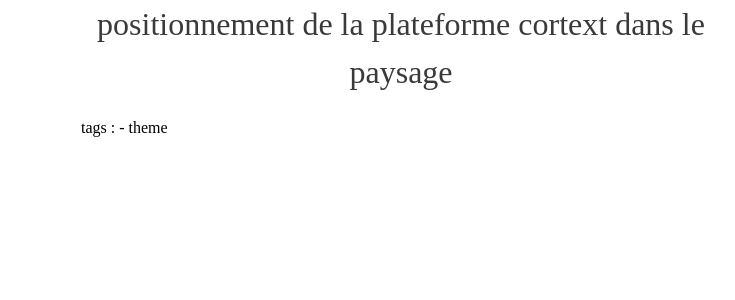
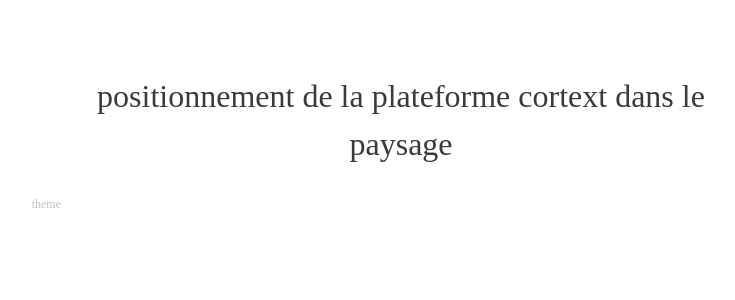
Before and after one commit to taniki/digital-humanities, a Jekyll site: the page built from _posts/notebook/2013-01-30-positionnement_cortext.md, in a window 1280 px wide. Shown: the top 300 px of the page, without its empty margins (239-974 px from the left). Built offline with Jekyll 4.4.1, drawn with Linux system fonts in a browser that asks for light colours; some web fonts are replaced.

Commit message:
css: tags

```diff
--- a/_layouts/default.html
+++ b/_layouts/default.html
@@ -16,15 +16,18 @@
 
 <h1>{{ page.title }}</h1>
 
+<div class="tags">
+<ul>
+{% for tag in page.tags %}
+<li>{{ tag }}</li>
+{% endfor %}
+</ul>
+</div>
+
 <div class="content">
 {{ content }}
 </div>
 
-tags :
-
-{% for tag in page.tags %}
-- {{ tag }}
-{% endfor %}
 </article>
 
 </div>
--- a/css/grid.css
+++ b/css/grid.css
@@ -3,3 +3,19 @@
   display : block;
   margin : 0 auto;
 }
+
+article {
+  margin : 72px 0;
+}
+
+article .tags {
+  position : relative;
+  width : 150px;
+  top : 27px;
+  left : -170px;
+  margin : 0;
+  text-align: right;
+  height : 0;
+}
+
+article .tags ul {  list-style-type: none; margin : 0; }
--- a/css/typography.css
+++ b/css/typography.css
@@ -4,6 +4,6 @@ article h1 { font-size: 32px; line-height: 48px; font-family: 'Museo Sans W01 30
 article h2 { font-size: 18px; line-height: 24px; margin : 48px 0px 24px 0; font-family: 'Museo Sans W01 500'; color : #3a3a3a; text-align: left; }
 article p, article ul { line-height: 24px; font-family: Alice; margin-bottom : 24px; }
 article blockquote { color : #878787; padding : 0 36px;}
-
+article .tags li { font-size : 12px; line-height: 18px; color :#bfbfbf; }
 
 ul { list-style-type: circle; margin-left : 2em; }
```
